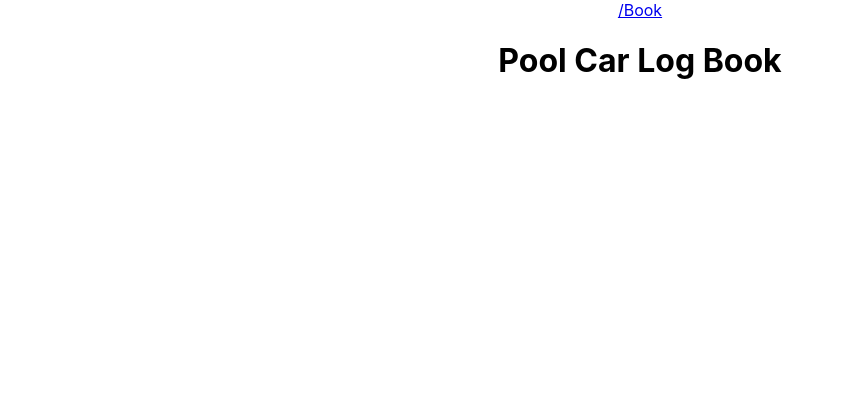
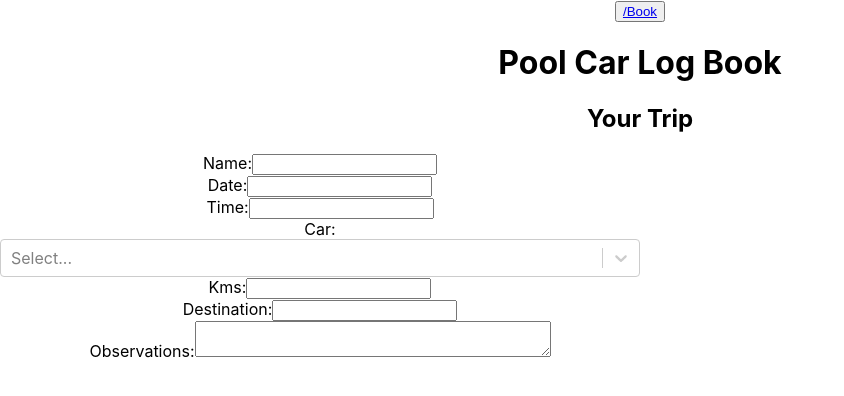
Before and after one commit to inesqtr/PoolCarLogbook-Volkswagen, a React (Create React App) app in the folder front/: page /trips/1 in a window 1280 px wide. Shown: the top 396 px of the page, without its empty margins (0-844 px from the left). Built offline with nearby package versions, Linux system fonts and the light colour scheme; no server answers.

Commit message:
add redirect to edit trip

```diff
--- a/front/src/App.js
+++ b/front/src/App.js
@@ -2,8 +2,9 @@ import React, { Component } from 'react';
 import { Route, Link } from 'react-router-dom';
 
 import './App.css';
-import TripsList from './TripsList';
-import Book from './Book';
+import TripsList from './TripsList/TripsList';
+import Booking from './Booking/Booking';
+import EditTrip from './EditTrip/EditTrip';
 
 class App extends Component {
   constructor(props) {
@@ -31,9 +32,10 @@ class App extends Component {
     // console.log(trips);
     return (
       <div className="App">
-        <Link
+        <button><Link
           to="/book">
           /Book</Link>
+        </button>
         <h1>Pool Car Log Book</h1>
         <Route
           exact
@@ -51,10 +53,11 @@ class App extends Component {
           path="/book"
           render={() => (
             <>
-              <Book />
+              <Booking />
             </>
           )}
         />
+        <Route path='/trips/:id' render={(routerProps) => <EditTrip trip={routerProps.location.state} />} />
       </div>
     );
   }
--- a/front/src/Book.js
+++ b/front/src/Booking/Booking.js
@@ -1,10 +1,10 @@
 import React from 'react';
-import Form from './Form';
+import Form from '../Form/Form';
 
-const Book = () => (
+const Booking = () => (
   <div>
     <h2>Book a trip</h2>
     <Form />
   </div>
 );
-export default Book;
+export default Booking;
--- a/front/src/EditTrip.js
+++ b/front/src/EditTrip/EditTrip.js
@@ -1,8 +1,12 @@
 import React from 'react';
+import Form from '../Form/Form';
 
 const EditTrip = () => (
   <div>
-        CurrentTrip
+    <h2>Your Trip</h2>
+    <Form />
   </div>
 );
+
+
 export default EditTrip;
--- a/front/src/Trip.js
+++ b/front/src/Trip/Trip.js
@@ -2,24 +2,21 @@ import React from 'react';
 import { Link } from 'react-router-dom';
 
 const Trip = ({ trip }) => {
-    const tripDetails = (id) => {
-        console.log("i was clicked")
-    }
+    const buttonText = trip.is_finished ? 'See More' : 'Edit'
 
     return (
-        <tbody
-            key={trip.id}
-            onClick={() => tripDetails(trip.id)}>
+        <tbody>
             <tr>
                 <td>{trip.date}</td>
                 <td>{trip.time_start}</td>
                 <td>{trip.driver}</td>
                 <td>{trip.location_destination}</td>
                 <td>
-                    <Link to="/">
-                        {/* UPDATE PATH */}
-                        Edit
+                    <button>
+                        <Link to={{ pathname: `/trips/${trip.id}`, state: trip }}>
+                            {buttonText}
                         </Link>
+                    </button>
                 </td>
             </tr>
         </tbody>
--- a/front/src/TripsList.js
+++ b/front/src/TripsList/TripsList.js
@@ -1,11 +1,8 @@
 import React from 'react';
-import Trip from './Trip';
+import Trip from '../Trip/Trip';
 import './TripList.css';
 
 const TripsList = ({ trips }) => {
-
-
-
 
   return (
     <table className="tftable" border="1">
```
Also changed, not shown: front/src/Form/Form.css (renamed from front/src/Form.css), front/src/Form/Form.js (renamed from front/src/Form.js), front/src/TripsList/TripList.css (renamed from front/src/TripList.css), 1 other file (tests, documents, lock files or other folders).
